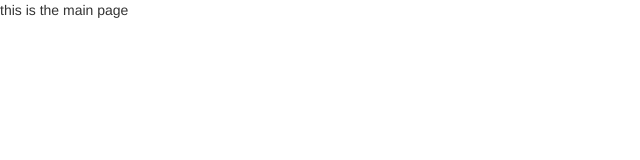
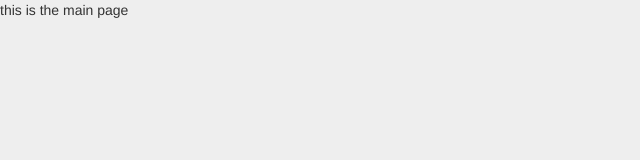
Before and after one commit to ulan-m/coursera-design-class, a website: page dist/index.html in a window 1280 px wide. Shown: the whole page, without its empty margins (0-640 px from the left). Drawn offline with Linux system fonts and the light colour scheme.

Commit message:
fixed an issue with css not being placed to the dist folder

```diff
--- a/Gruntfile.js
+++ b/Gruntfile.js
@@ -319,6 +319,7 @@ module.exports = function(grunt) {
                 'copy:styles'
             ],
             dist: [
+                'recess',
                 'copy:styles',
                 'imagemin',
                 'svgmin'
--- a/dist/index.html
+++ b/dist/index.html
@@ -1,4 +1,4 @@
-<!doctype html><!--[if lt IE 7]>      <html class="no-js lt-ie9 lt-ie8 lt-ie7"> <![endif]--><!--[if IE 7]>         <html class="no-js lt-ie9 lt-ie8"> <![endif]--><!--[if IE 8]>         <html class="no-js lt-ie9"> <![endif]--><!--[if gt IE 8]><!--><html class="no-js"><!--<![endif]--><head><meta charset="utf-8"><title></title><meta name="description" content=""><meta name="viewport" content="width=device-width"><!-- Place favicon.ico and apple-touch-icon.png in the root directory --><link rel="stylesheet" href="styles/cd367326.vendor.css"><link rel="stylesheet" href="styles/main.css"><body ng-app="courseraDesignClassApp"><!--[if lt IE 7]>
+<!doctype html><!--[if lt IE 7]>      <html class="no-js lt-ie9 lt-ie8 lt-ie7"> <![endif]--><!--[if IE 7]>         <html class="no-js lt-ie9 lt-ie8"> <![endif]--><!--[if IE 8]>         <html class="no-js lt-ie9"> <![endif]--><!--[if gt IE 8]><!--><html class="no-js"><!--<![endif]--><head><meta charset="utf-8"><title></title><meta name="description" content=""><meta name="viewport" content="width=device-width"><!-- Place favicon.ico and apple-touch-icon.png in the root directory --><link rel="stylesheet" href="styles/cd367326.vendor.css"><link rel="stylesheet" href="styles/fbb63d22.main.css"><body ng-app="courseraDesignClassApp"><!--[if lt IE 7]>
       <p class="browsehappy">You are using an <strong>outdated</strong> browser. Please <a href="http://browsehappy.com/">upgrade your browser</a> to improve your experience.</p>
     <![endif]--><!-- Add your site or application content here --><ui-view></ui-view><!-- <div class="container" ng-include="'views/main.html'" ng-controller="MainCtrl"></div> --><!-- Google Analytics: change UA-XXXXX-X to be your site's ID --><script>(function(i,s,o,g,r,a,m){i['GoogleAnalyticsObject']=r;i[r]=i[r]||function(){
        (i[r].q=i[r].q||[]).push(arguments)},i[r].l=1*new Date();a=s.createElement(o),
--- /dev/null
+++ b/dist/styles/fbb63d22.main.css
@@ -0,0 +1 @@
+body{background-color:#eee}
```
